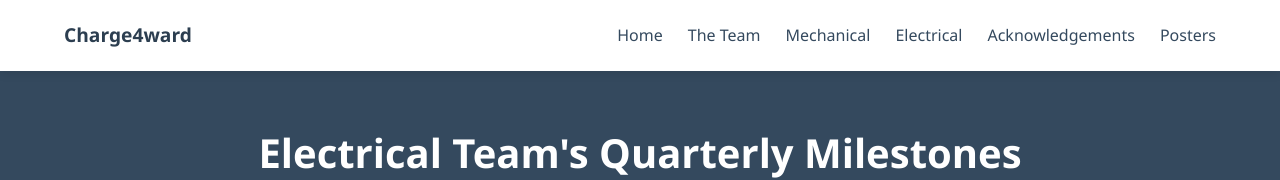
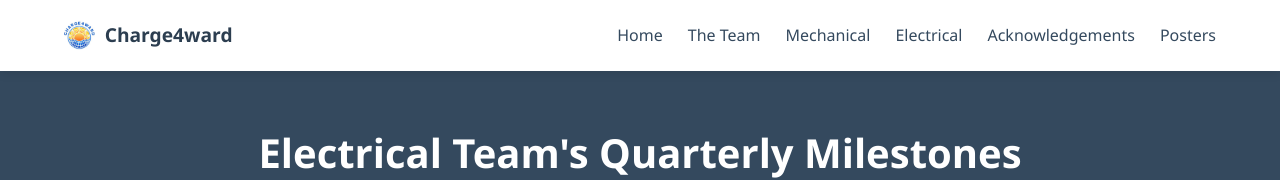
Before and after one commit to shewit-yonas/solumbra.github.io, a plain HTML site: page electrical.html in a window 1280 px wide. Shown: the top 180 px of the page. Drawn offline with Linux system fonts and the light colour scheme.

Commit message:
Update electrical.html

```diff
--- a/electrical.html
+++ b/electrical.html
@@ -123,8 +123,11 @@
 </head>
 <body>
 
-    <nav>
-        <div class="team-name">Charge4ward </div>
+<nav>
+        <div class="team-name">
+            <img src="Charge4ward Logo.png" alt="Logo" class="nav-logo">
+            Charge4ward
+        </div>
         <ul class="nav-links">
             <li><a href="index.html">Home</a></li>
             <li><a href="team.html">The Team</a></li>
```
